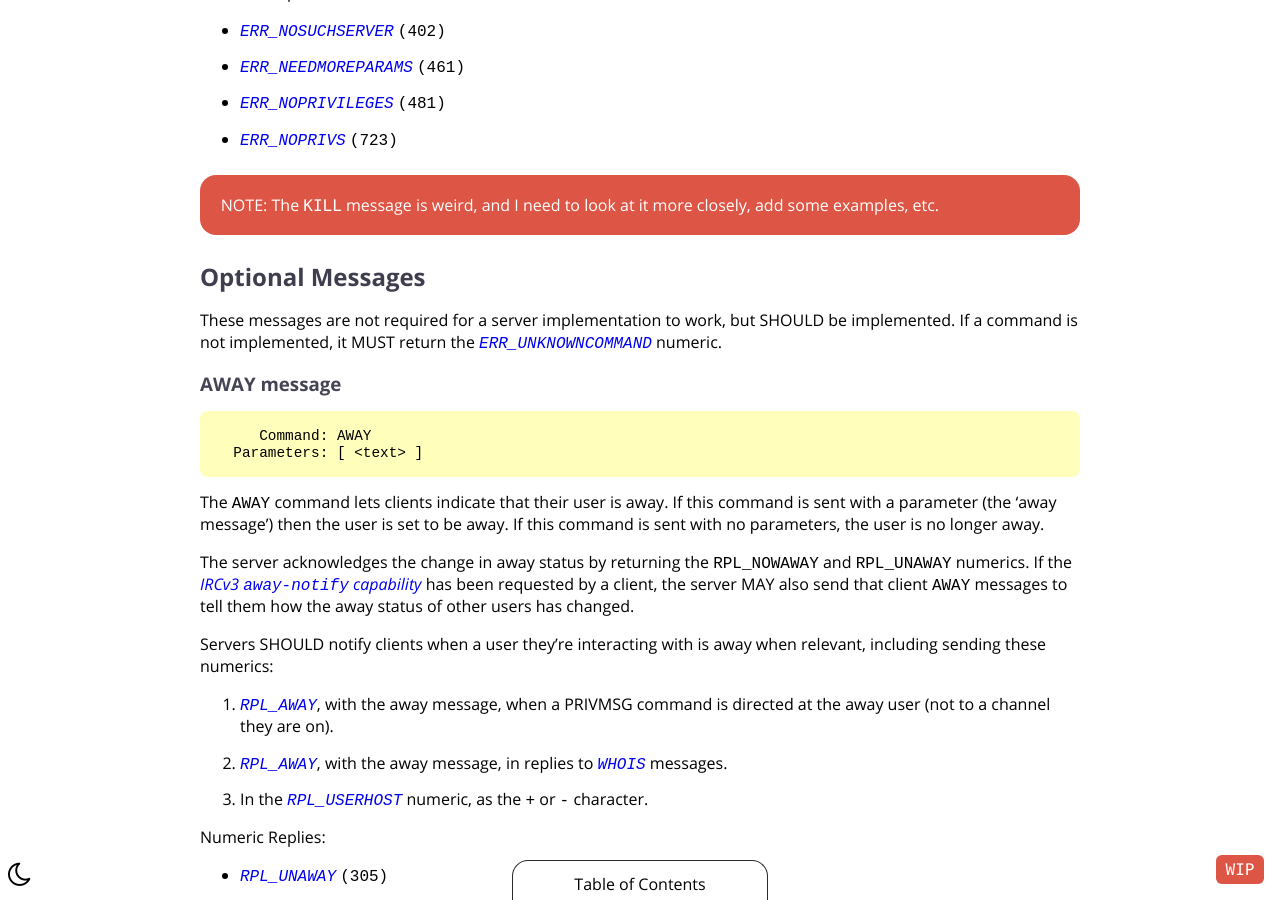
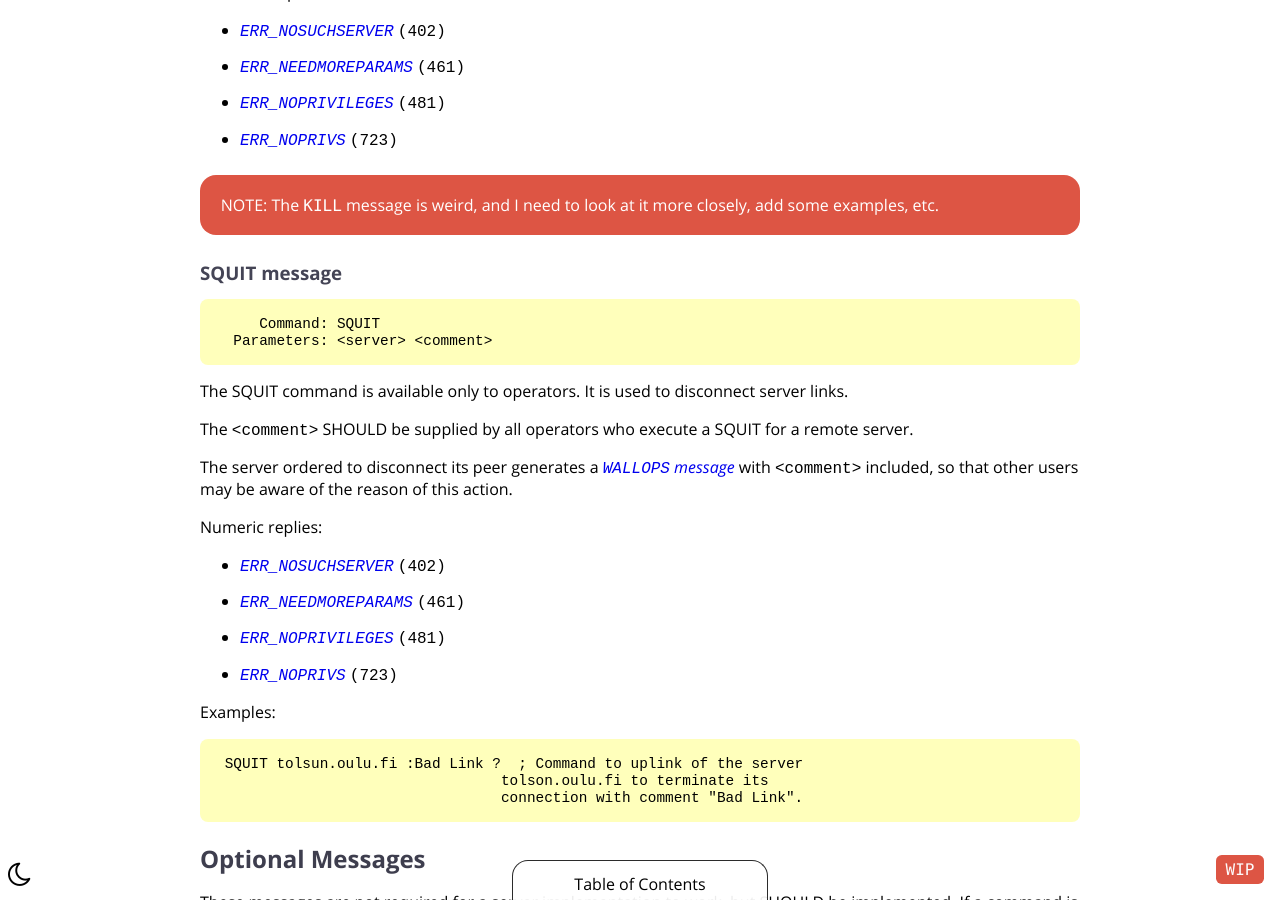
Before and after one commit to ircdocs/modern-irc, a Jekyll site: the page built from index.md, in a window 1280 px wide and 900 px high, scrolled down 36456 px. Built offline with Jekyll 4.4.1, drawn with Linux system fonts in a browser that asks for light colours.

Commit message:
Specify SQUIT
Copied from https://datatracker.ietf.org/doc/html/rfc2812#section-3.1.8

Removed the S2S part and added ERR_NOPRIVS.

```diff
--- a/index.md
+++ b/index.md
@@ -1444,6 +1444,30 @@ Numeric Replies:
     <p>NOTE: The <tt>KILL</tt> message is weird, and I need to look at it more closely, add some examples, etc.</p>
 </div>
 
+### SQUIT message
+
+         Command: SQUIT
+      Parameters: <server> <comment>
+
+The SQUIT command is available only to operators.  It is used to disconnect server links.
+
+The `<comment>` SHOULD be supplied by all operators who execute a SQUIT for a remote server.
+
+The server ordered to disconnect its peer generates a [`WALLOPS` message ](#wallops-message) with `<comment>` included, so that other users may be aware of the reason of this action.
+
+Numeric replies:
+
+* [`ERR_NOSUCHSERVER`](#errnosuchserver-402) `(402)`
+* [`ERR_NEEDMOREPARAMS`](#errneedmoreparams-461) `(461)`
+* [`ERR_NOPRIVILEGES`](#errnoprivileges-481) `(481)`
+* [`ERR_NOPRIVS`](#errnoprivs-723) `(723)`
+
+Examples:
+
+     SQUIT tolsun.oulu.fi :Bad Link ?  ; Command to uplink of the server
+                                     tolson.oulu.fi to terminate its
+                                     connection with comment "Bad Link".
+
 ## Optional Messages
 
 These messages are not required for a server implementation to work, but SHOULD be implemented. If a command is not implemented, it MUST return the [`ERR_UNKNOWNCOMMAND`](#errunknowncommand-421) numeric.
```
